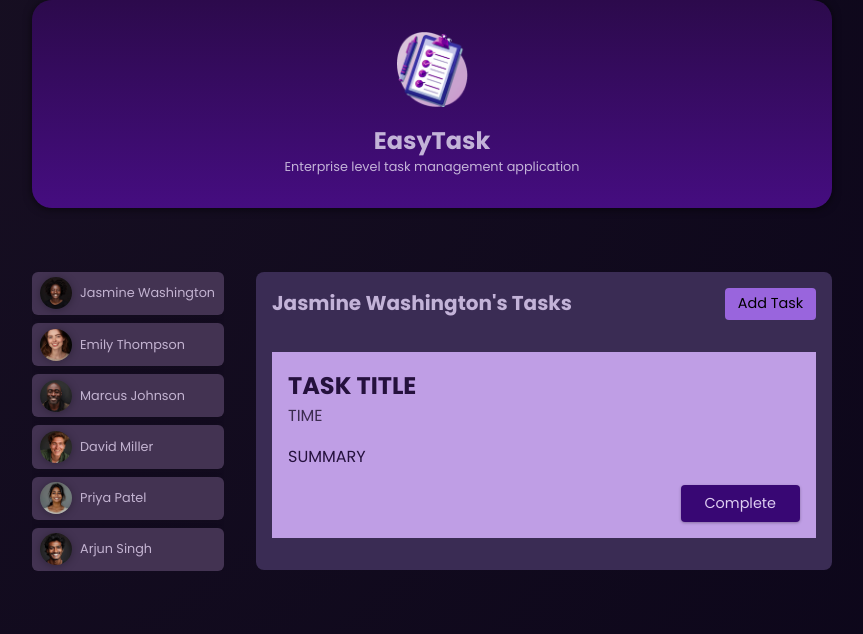
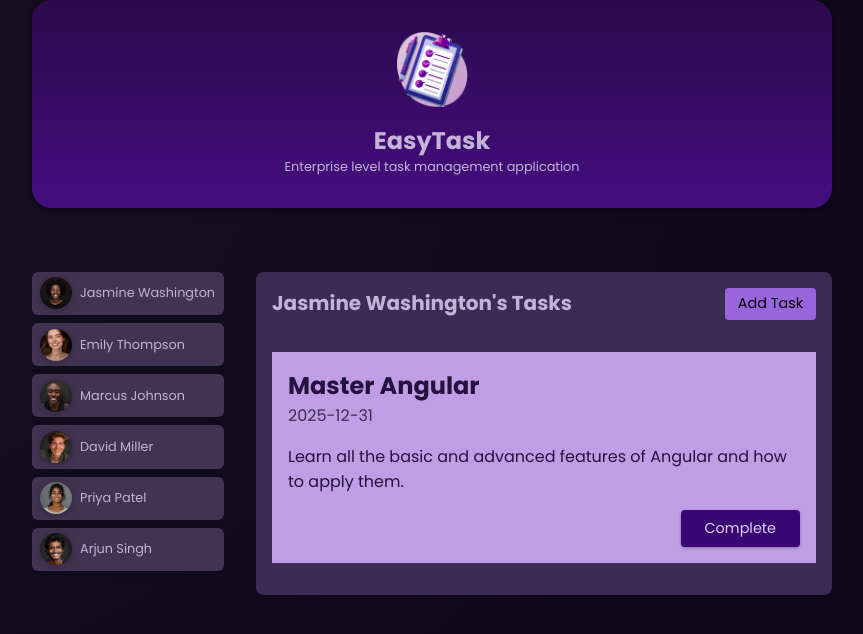
Before and after one commit to Somansh-Bodapati/First-Angular-App, an Angular app: page / in a window 1280 px wide. Both pictures are taken after a click on the button "Jasmine Washington". Shown: the top 634 px of the page, without its empty margins (208-1071 px from the left). Built offline with nearby package versions, Linux system fonts and the light colour scheme.

Commit message:
Added and routed task data correctly to the sheets to display

```diff
--- a/src/app/tasks/task/task.component.html
+++ b/src/app/tasks/task/task.component.html
@@ -1,7 +1,7 @@
 <article>
-  <h2>TASK TITLE</h2>
-  <time>TIME</time>
-  <p>SUMMARY</p>
+  <h2>{{ task.title }}</h2>
+  <time>{{ task.dueDate }}</time>
+  <p>{{ task.summary }}</p>
   <p class="actions">
     <button>Complete</button>
   </p>
--- a/src/app/tasks/tasks.component.html
+++ b/src/app/tasks/tasks.component.html
@@ -8,7 +8,7 @@
 
   <ul>
     <li *ngFor="let task of selectedUserTasks">
-        <app-task/>
+        <app-task [task]="task"/>
     </li>
   </ul>
 </section>
```
Also changed, not shown: src/app/tasks/task/task.component.ts (+10 -1 lines).
